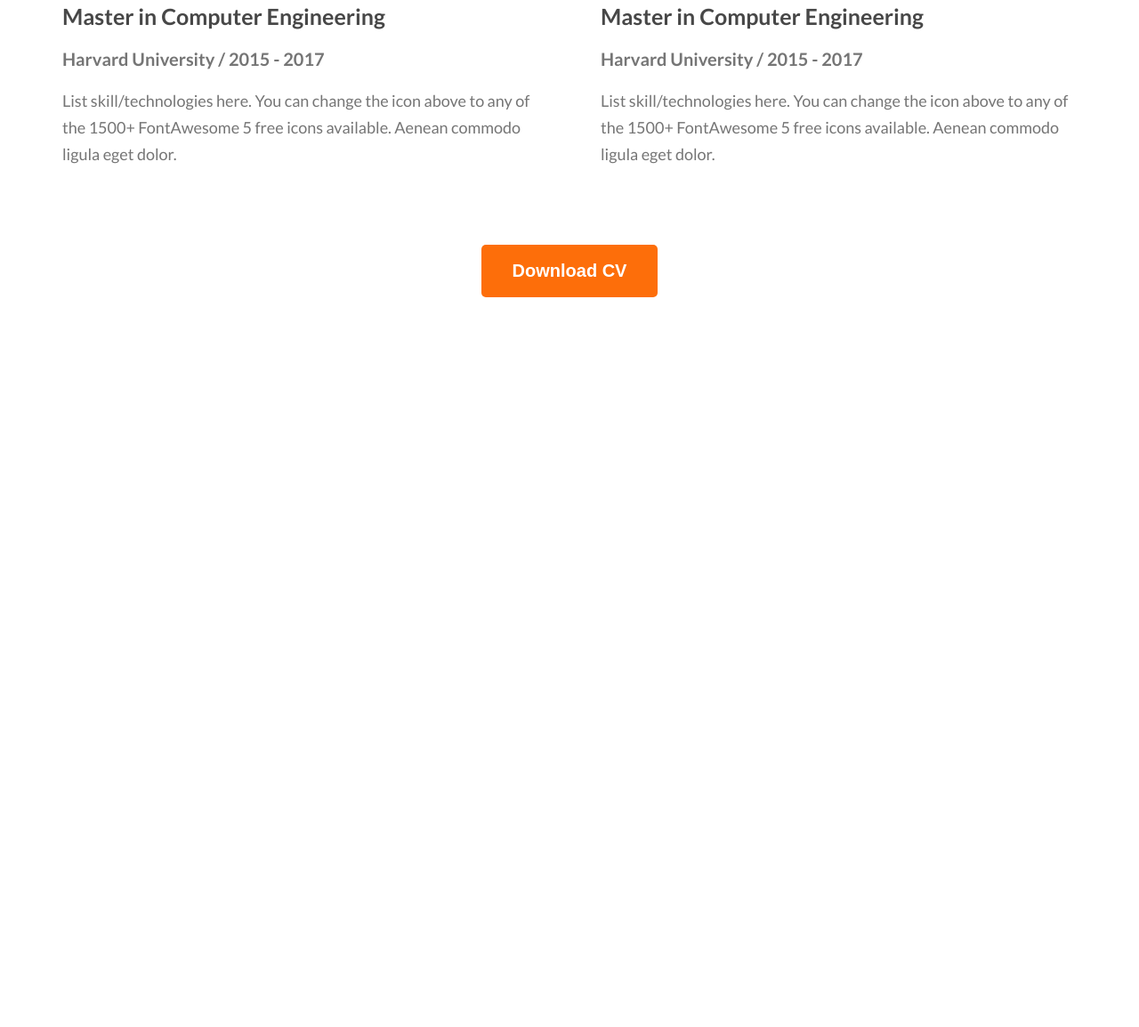
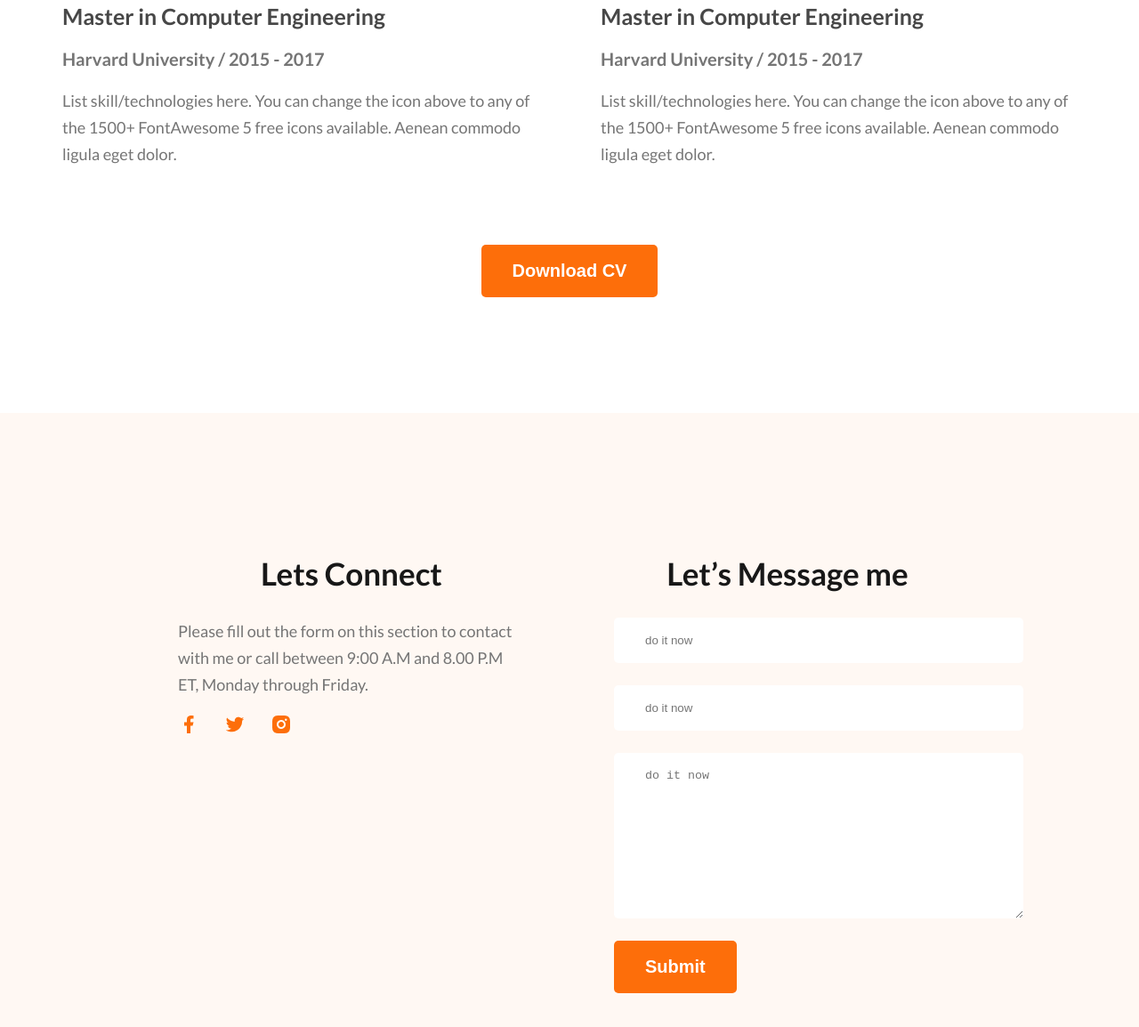
Before and after one commit to Yeasir7/practice, a plain HTML site: page index.html in a window 1280 px wide. Shown: the part 3291-4445 px from the top of the page at 89% size. Before the commit the page ends 3625 px from the top, so only its background shows below. Drawn offline with Linux system fonts and the light colour scheme.

Commit message:
fokra finised

```diff
--- a/index.html
+++ b/index.html
@@ -133,6 +133,25 @@
             </div>
         </section>
     </main>
-    <footer></footer>
+    <footer>
+        <div class="footer-colume">
+            <h2 class="unversal-heading">Lets Connect</h2>
+            <p class="unversal-discreption">Please fill out the form on this section to contact with me or call between 9:00 A.M and 8.00 P.M ET, Monday through Friday.</p>
+            <div class="social-links">
+                <a href=""><img src="images/icons/facebook.png" alt=""></a>
+                <a href=""><img src="images/icons/twitter.png" alt=""></a>
+                <a href=""><img src="images/icons/insta.png" alt=""></a>
+            </div>
+        </div>
+        <div class="footer-colume">
+            <h2 class="unversal-heading">Let’s Message me</h2>
+            <form action="" class="contact">
+                <input placeholder="do it now" type="text" name="" id="">
+                <input placeholder="do it now" type="email" name="" id="">
+                <textarea placeholder="do it now" name="" id="" cols="30" rows="10"></textarea>
+                <button class="btn-primary">Submit</button>
+            </form>
+        </div>
+    </footer>
 </body>
 </html>
--- a/styles/style.css
+++ b/styles/style.css
@@ -150,10 +150,6 @@
 
 /* resume style */
 
-.resume-item{
-
-}
-
 .resume-container{
     display: flex;
     gap: 70px;
@@ -184,3 +180,31 @@
     text-align: center;
     margin-top: 50px;
 }
+
+/* footer style */
+footer{
+    background: #FFF8F3;
+    display: flex;
+    padding: 130px 200px;
+    margin-top: 130px;
+    gap: 100px;
+}
+
+.footer-colume{
+    width: 50%;
+}
+
+.contact input[type="text"], .contact input[type="email"], textarea{
+    display: block;
+    margin-bottom: 25px;
+    padding: 18px 35px;
+    color: #757575;
+    border-radius: 5px;
+    background-color: #FFF;
+    border: 0;
+    width: 100%;
+}
+
+.social-links a{
+margin-right: 25px;
+}
```
